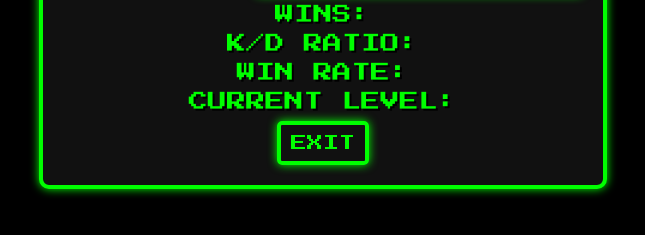
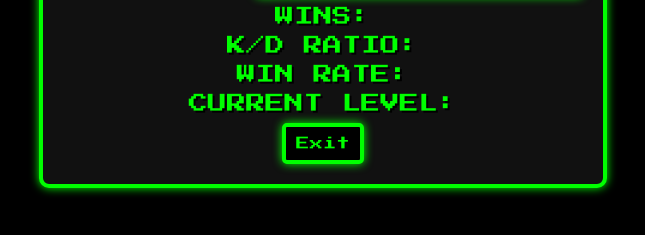
Before and after one commit to franco3445/Fortnite-Stat-Finder, an Electron app: page src/index.html in a window 800 px wide. Shown: the part 375-610 px from the top of the page, without its empty margins (77-722 px from the left). Drawn offline with Linux system fonts and the light colour scheme; no server answers.

Commit message:
make changes for exit to be button

```diff
--- a/src/index.css
+++ b/src/index.css
@@ -70,9 +70,12 @@ h2 {
 }
 
 .exit {
+  background-color: #000;
   border-radius: 5px;
   border: 4px solid #00ff00;
   box-shadow: 0 0 10px #00ff00;
+  color: #00ff00;
+  font-family: 'Press Start 2P', cursive;
   max-width: 100px;
   padding: 10px;
 }
@@ -81,3 +84,8 @@ h2 {
   display: flex;
   justify-content: center;
 }
+
+.exit:hover {
+  border-color: #ffcc00;
+  box-shadow: 0 0 15px #ffcc00;
+}
--- a/src/index.html
+++ b/src/index.html
@@ -28,9 +28,9 @@
     Current Level: <span id="level"></span>
   </div>
   <div class="exit-container">
-    <div class="exit">
+    <button class="exit">
       Exit
-    </div>
+    </button>
   </div>
 </div>
 <script src="renderer.js"></script>
```
